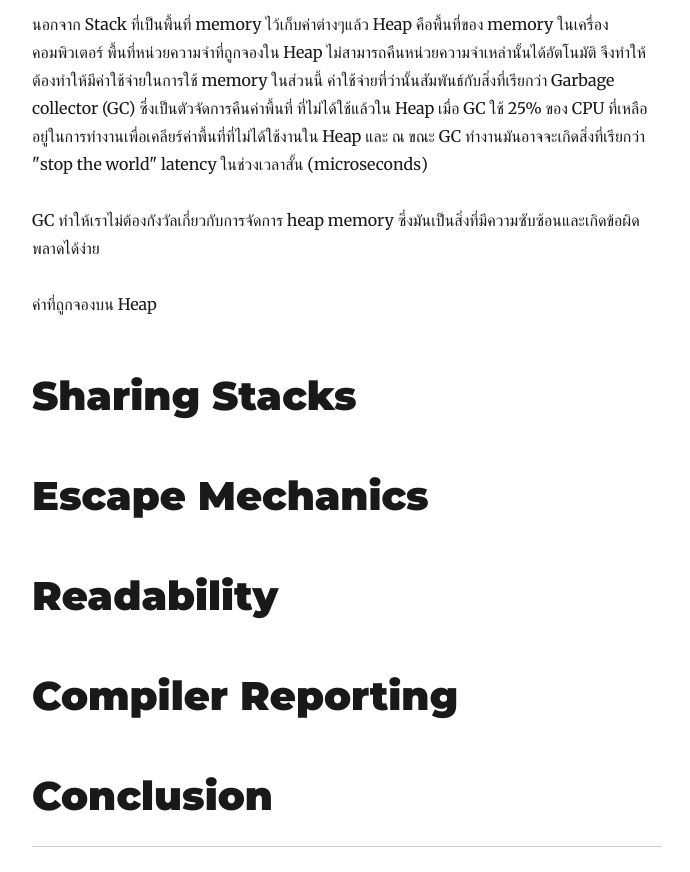
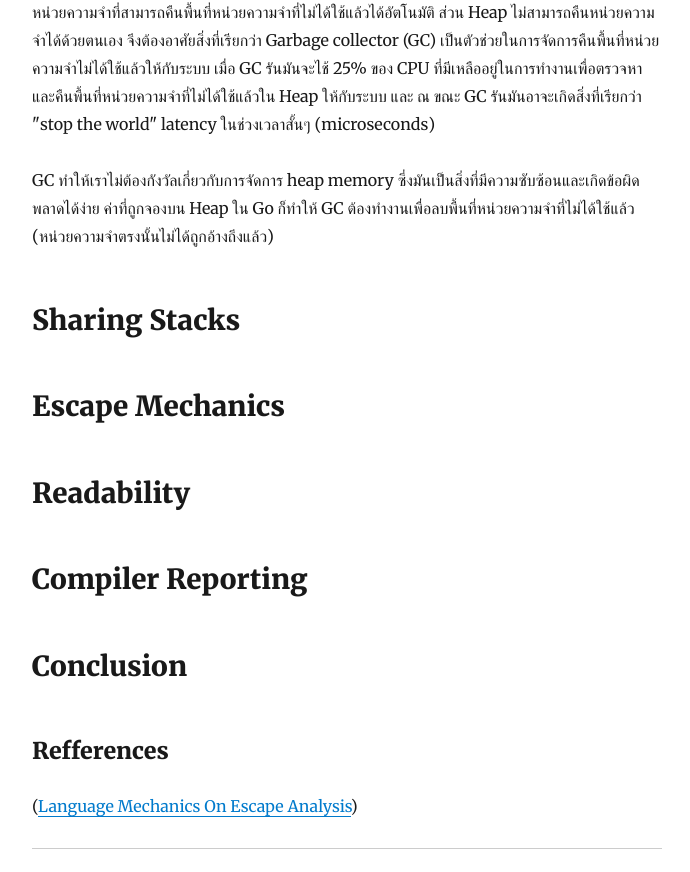
Before and after one commit to AnuchitO/anuchito.com, a Gatsby site: page /t-language-mechanics-on-escape-analysis/ in a window 1280 px wide. Shown: the part 629-1501 px from the top of the page, without its empty margins (293-983 px from the left). Built offline with nearby package versions, Linux system fonts and the light colour scheme; Gatsby itself is replaced by a stand-in of ours; some packages are replaced by stand-ins of ours.

Commit message:
rewrite heap

```diff
--- a/content/blog/t-language-mechanics-on-escape-analysis/index.md
+++ b/content/blog/t-language-mechanics-on-escape-analysis/index.md
@@ -4,29 +4,32 @@ date: "2020-03-10T07:45:00.000Z"
 description: "[ร่าง][แปล] Language Mechanics On Escape Analysis"
 ---
 
-# Prelude
+## Prelude
  TODO
 
-# Introduction
+## Introduction
 
-# Heaps คืออะไร
-นอกจาก Stack ที่เป็นพื้นที่ memory ไว้เก็บค่าต่างๆแล้ว Heap คือพื้นที่ของ memory ในเครื่องคอมพิวเตอร์
-พื้นที่หน่วยความจำที่ถูกจองใน Heap ไม่สามารถคืนหน่วยความจำเหล่านั้นได้อัตโนมัติ
-จึงทำให้ต้องทำให้มีค่าใช้จ่ายในการใช้ memory ในส่วนนี้
-ค่าใช้จ่ายที่ว่านั้นสัมพันธ์กับสิ่งที่เรียกว่า Garbage collector (GC) ซึ่งเป็นตัวจัดการคืนค่าพื้นที่ ที่ไม่ได้ใช้แล้วใน Heap
-เมื่อ GC ใช้ 25% ของ CPU ที่เหลืออยู่ในการทำงานเพื่อเคลียร์ค่าพื้นที่ที่ไม่ได้ใช้งานใน Heap
-และ ณ ขณะ GC ทำงานมันอาจจะเกิดสิ่งที่เรียกว่า "stop the world" latency ในช่วงเวลาสั้น (microseconds)
+## Heaps คืออะไร
+หน่วยความจำในคอมพิวเตอร์ที่ใช้สำหรับรันโปรแกรมมีสองส่วนหลัก คือ Stack และ Heap.
+Stack เป็นหน่วยความจำที่สามารถคืนพื้นที่หน่วยความจำที่ไม่ได้ใช้แล้วได้อัตโนมัติ
+ส่วน Heap ไม่สามารถคืนหน่วยความจำได้ด้วยตนเอง จึงต้องอาศัยสิ่งที่เรียกว่า Garbage collector (GC)
+เป็นตัวช่วยในการจัดการคืนพื้นที่หน่วยความจำไม่ได้ใช้แล้วให้กับระบบ
+เมื่อ GC รันมันจะไช้ 25% ของ CPU ที่มีเหลืออยู่ในการทำงานเพื่อตรวจหาและคืนพื้นที่หน่วยความจำที่ไม่ได้ใช้แล้วใน Heap ให้กับระบบ
+และ ณ ขณะ GC รันมันอาจะเกิดสิ่งที่เรียกว่า "stop the world" latency ในช่วงเวลาสั้นๆ (microseconds)
 
 GC ทำให้เราไม่ต้องกังวัลเกี่ยวกับการจัดการ heap memory ซึ่งมันเป็นสิ่งที่มีความซับซ้อนและเกิดข้อผิดพลาดได้ง่าย
+ค่าที่ถูกจองบน Heap ใน Go ก็ทำให้ GC ต้องทำงานเพื่อลบพื้นที่หน่วยความจำที่ไม่ได้ใช้แล้ว (หน่วยความจำตรงนั้นไม่ได้ถูกอ้างถึงแล้ว)
 
-ค่าที่ถูกจองบน Heap
+## Sharing Stacks
 
-# Sharing Stacks
+## Escape Mechanics
 
-# Escape Mechanics
+## Readability
 
-# Readability
+## Compiler Reporting
 
-# Compiler Reporting
+## Conclusion
 
-# Conclusion
+
+### Refferences
+([Language Mechanics On Escape Analysis](https://www.ardanlabs.com/blog/2017/05/language-mechanics-on-escape-analysis.html))
```
